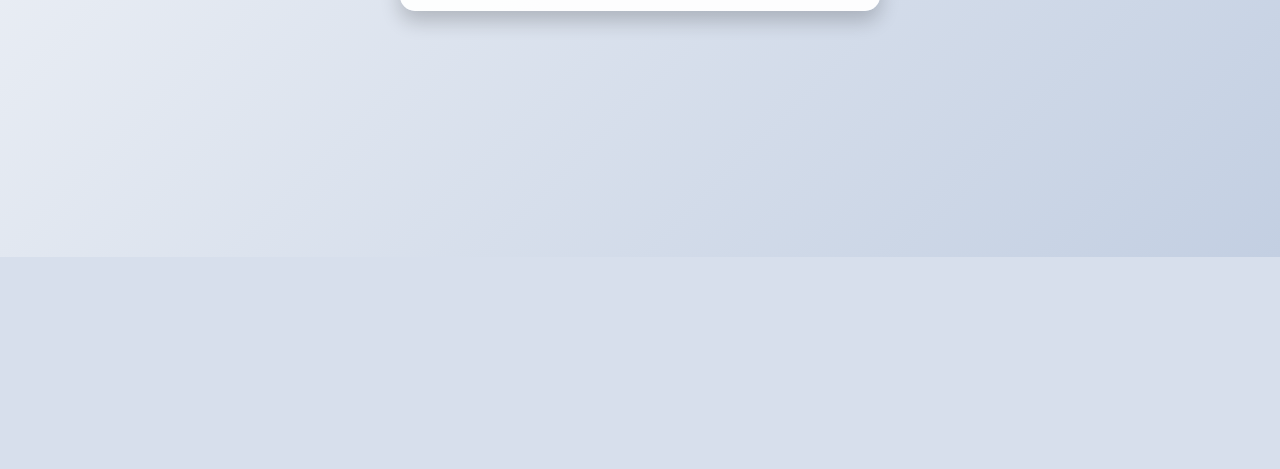
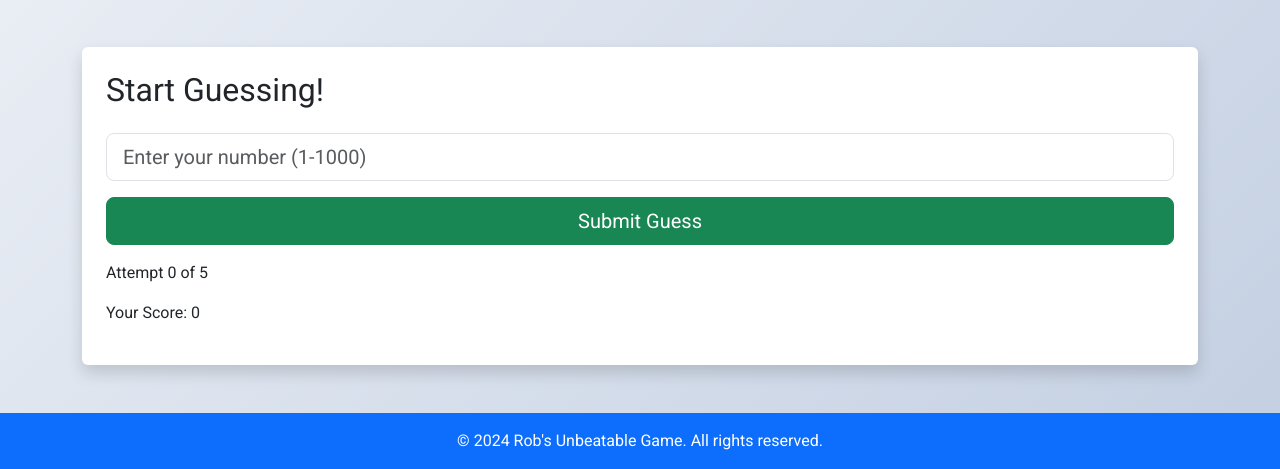
Before and after one commit to R2Ace/number_ninja, a Flask app: page / in a window 1280 px wide. Shown: the part 543-1012 px from the top of the page. Before the commit the page ends 800 px from the top, so only its background shows below. Run offline with Flask 3, Linux system fonts and the light colour scheme.

Commit message:
Created landing page

```diff
--- a/Templates/index.html
+++ b/Templates/index.html
@@ -4,39 +4,91 @@
 <head>
     <meta charset="UTF-8">
     <meta name="viewport" content="width=device-width, initial-scale=1.0">
-    <title>Rob's Guessing Game</title>
+    <title>Rob's Unbeatable Game</title>
+
     <!-- Google Fonts -->
     <link href="https://fonts.googleapis.com/css2?family=Roboto:wght@400;700&display=swap" rel="stylesheet">
-    <!-- CSS Stylesheet -->
+
+    <!-- Bootstrap CSS -->
+    <link href="https://cdn.jsdelivr.net/npm/bootstrap@5.3.0/dist/css/bootstrap.min.css" rel="stylesheet">
+
+    <!-- Custom CSS -->
     <link rel="stylesheet" href="{{ url_for('static', filename='styles.css') }}">
 </head>
 <body>
-    <div class="game-wrapper">
-        <h1>Rob's UNBEATABLE GAME FOR REAL</h1>
+    <!-- Navbar -->
+    <nav class="navbar navbar-expand-lg navbar-dark bg-primary">
+        <div class="container">
+            <a class="navbar-brand" href="#">Rob's Unbeatable Game</a>
+            <button class="navbar-toggler" type="button" data-bs-toggle="collapse" data-bs-target="#navbarNav"
+                aria-controls="navbarNav" aria-expanded="false" aria-label="Toggle navigation">
+                <span class="navbar-toggler-icon"></span>
+            </button>
+            <!-- Add additional navbar items here if needed -->
+        </div>
+    </nav>
+
+    <!-- Hero Section -->
+    <header class="bg-light text-center py-5">
+        <div class="container">
+            <h1 class="display-4">Welcome to Rob's Unbeatable Game!</h1>
+            <p class="lead">Can you guess the correct number between 1 and 1000 in just 5 tries?</p>
+            <a href="#game" class="btn btn-primary btn-lg mt-3">Play Now</a>
+        </div>
+    </header>
+
+    <!-- Game Section -->
+    <section id="game" class="py-5">
+        <div class="container">
+            <div class="game-wrapper p-4 bg-white rounded shadow">
+                <h2 class="mb-4">Start Guessing!</h2>
                 <form action="{{ url_for('index') }}" method="POST">
-            <input type="number" name="guess" placeholder="Enter your number" min="1" max="1000" required>
-            <input type="submit" value="Submit" class="submit-btn">
+                    <div class="mb-3">
+                        <input type="number" name="guess" class="form-control form-control-lg"
+                               placeholder="Enter your number (1-1000)" min="1" max="1000" required>
+                    </div>
+                    <button type="submit" class="btn btn-success btn-lg w-100">Submit Guess</button>
                 </form>
+
                 {% if feedback %}
-            <div class="feedback {% if feedback_type == 'success' %}success{% endif %}">{{ feedback }}</div>
+                    <div class="alert alert-{{ 'success' if feedback_type == 'success' else 'danger' }} mt-4" role="alert">
+                        {{ feedback }}
+                    </div>
                     {% if play_again %}
-                <form action="{{ url_for('play_again') }}" method="GET">
-                    <input type="submit" value="Try Again" class="try-again-btn">
-                </form>
-            {% endif %}
-            {% if attempts is defined and max_attempts is defined %}
-                <div class="attempts">Attempt {{ attempts }} of {{ max_attempts }}</div>
-            {% endif %}
-            {% if score is defined %}
-                <div class="score">Your Score: {{ score }}</div>
+                        <a href="{{ url_for('play_again') }}" class="btn btn-warning btn-lg w-100 mt-3">Try Again</a>
                     {% endif %}
                 {% endif %}
+
+                {% if attempts is defined and max_attempts is defined %}
+                    <div class="mt-3">
+                        <p>Attempt {{ attempts }} of {{ max_attempts }}</p>
                     </div>
+                {% endif %}
+
+                {% if score is defined %}
+                    <div class="mt-2">
+                        <p>Your Score: {{ score }}</p>
+                    </div>
+                {% endif %}
+            </div>
+        </div>
+    </section>
+
+    <!-- Footer -->
+    <footer class="bg-primary text-white text-center py-3">
+        <div class="container">
+            <p>&copy; {{ current_year }} Rob's Unbeatable Game. All rights reserved.</p>
+        </div>
+    </footer>
 
     <!-- Sound Effects -->
     <audio id="success-sound" src="{{ url_for('static', filename='success.mp3') }}" preload="auto"></audio>
     <audio id="error-sound" src="{{ url_for('static', filename='error.mp3') }}" preload="auto"></audio>
 
+    <!-- Bootstrap JS and dependencies -->
+    <script src="https://cdn.jsdelivr.net/npm/bootstrap@5.3.0/dist/js/bootstrap.bundle.min.js"></script>
+
+    <!-- Custom JS -->
     <script>
         function playSound(type) {
             const sound = document.getElementById(type + '-sound');
@@ -44,14 +96,15 @@
                 sound.play().catch(error => {
                     console.error('Error playing sound:', error);
                 });
+            } else {
+                console.error('Sound element not found for type:', type);
             }
         }
 
-        // Trigger sounds based on feedback after the DOM is fully loaded
-        document.addEventListener('DOMContentLoaded', function() {
+        document.addEventListener('DOMContentLoaded', function () {
             {% if feedback_type == 'success' %}
                 playSound('success');
-            {% elif feedback_type == 'error' and feedback %}
+            {% elif feedback_type == 'error' %}
                 playSound('error');
             {% endif %}
         });
--- a/app.py
+++ b/app.py
@@ -1,6 +1,7 @@
 # app.py
-from flask import Flask, render_template, request, redirect, url_for # type: ignore
+from flask import Flask, render_template, request, redirect, url_for  # type: ignore
 import random
+from datetime import datetime
 
 app = Flask(__name__)
 
@@ -20,7 +21,7 @@ def index():
         attempts = 0
 
     feedback = None
-    feedback_type = 'error'  # Default feedback type
+    feedback_type = 'danger'  # Default feedback type
 
     if request.method == 'POST':
         user_guess = request.form.get('guess')
@@ -31,8 +32,10 @@ def index():
 
             if user_guess < random_number:
                 feedback = "Oops, your guess is too low!"
+                feedback_type = 'error'
             elif user_guess > random_number:
                 feedback = "Oops, your guess is too high!"
+                feedback_type = 'error'
             else:
                 feedback = "🎉 Letsssss go! You have guessed the correct number! 🎉"
                 feedback_type = 'success'
@@ -43,18 +46,20 @@ def index():
                                        feedback=feedback,
                                        feedback_type=feedback_type,
                                        play_again=True,
-                                       score=score)
+                                       score=score,
+                                       current_year=datetime.now().year)
 
             if attempts >= max_attempts:
                 feedback = f"😞 Oops, you've reached the maximum number of attempts. The correct number was {random_number}."
-                feedback_type = 'error'
+                feedback_type = 'danger'
                 random_number = None
                 attempts = 0
                 return render_template('index.html',
                                        feedback=feedback,
                                        feedback_type=feedback_type,
                                        play_again=True,
-                                       score=score)
+                                       score=score,
+                                       current_year=datetime.now().year)
 
         else:
             feedback = "⚠️ Please enter a valid number to proceed."
@@ -64,7 +69,8 @@ def index():
                            feedback_type=feedback_type,
                            attempts=attempts,
                            max_attempts=max_attempts,
-                           score=score)
+                           score=score,
+                           current_year=datetime.now().year)
 
 @app.route('/play_again', methods=['GET'])
 def play_again():
--- a/static/styles.css
+++ b/static/styles.css
@@ -1,22 +1,58 @@
+/* static/styles.css */
+
+/* Global Styles */
 body {
     font-family: 'Roboto', sans-serif;
+    background: linear-gradient(135deg, #f5f7fa, #c3cfe2);
     margin: 0;
     padding: 0;
-    height: 100vh;
-    background: linear-gradient(135deg, #f5f7fa, #c3cfe2);
-    display: flex;
-    justify-content: center;
-    align-items: center;
 }
 
+/* Navbar Customization */
+.navbar-brand {
+    font-weight: 700;
+    font-size: 1.5rem;
+}
+
+/* Hero Section */
+header {
+    background-image: url('https://source.unsplash.com/1600x900/?game,number');
+    background-size: cover;
+    background-position: center;
+    color: white;
+    position: relative;
+    height: 60vh;
+    display: flex;
+    align-items: center;
+    justify-content: center;
+}
+
+header::after {
+    content: '';
+    position: absolute;
+    top: 0;
+    left: 0;
+    width: 100%;
+    height: 100%;
+    background: rgba(0, 0, 0, 0.5);
+}
+
+header .container {
+    position: relative;
+    z-index: 1;
+}
+
+header h1 {
+    font-size: 3rem;
+    font-weight: 700;
+}
+
+header p {
+    font-size: 1.25rem;
+}
+
+/* Game Section */
 .game-wrapper {
-    background: rgba(255, 255, 255, 0.95);
-    padding: 40px;
-    border-radius: 15px;
-    box-shadow: 0 10px 20px rgba(0,0,0,0.2);
-    text-align: center;
-    max-width: 400px;
-    width: 90%;
     transition: transform 0.3s ease;
 }
 
@@ -24,98 +60,23 @@ body {
     transform: scale(1.02);
 }
 
-h1 {
-    margin-bottom: 25px;
-    font-size: 28px;
-    color: #333;
+.alert {
+    font-size: 1.1rem;
 }
 
-form {
-    display: flex;
-    flex-direction: column;
-    align-items: center;
-}
-
-input[type="number"] {
-    padding: 12px;
-    font-size: 16px;
-    border: 2px solid #ddd;
-    border-radius: 8px;
-    width: 100%;
-    max-width: 250px;
-    margin-bottom: 20px;
-    transition: border-color 0.3s;
-}
-
-input[type="number"]:focus {
-    border-color: #007bff;
-    outline: none;
-}
-
-.submit-btn, .try-again-btn {
-    padding: 12px 25px;
-    font-size: 16px;
-    cursor: pointer;
-    border: none;
-    border-radius: 8px;
-    transition: background 0.3s, transform 0.2s;
-    margin: 5px;
-}
-
-.submit-btn {
-    background: #28a745;
-    color: white;
-}
-
-.submit-btn:hover {
-    background: #218838;
-    transform: translateY(-2px);
-}
-
-.try-again-btn {
-    background: #dc3545;
-    color: white;
-}
-
-.try-again-btn:hover {
-    background: #c82333;
-    transform: translateY(-2px);
-}
-
-.feedback {
-    margin-top: 25px;
-    font-size: 20px;
-    color: #ff4d4d;
-}
-
-.feedback.success {
-    color: #28a745;
-}
-
-.attempts {
-    margin-top: 10px;
-    font-size: 16px;
-    color: #555;
-}
-
-.score {
-    margin-top: 15px;
-    font-size: 18px;
-    color: #333;
+/* Footer */
+footer p {
+    margin: 0;
+    font-size: 1rem;
 }
 
 /* Responsive Design */
-@media (max-width: 600px) {
-    .game-wrapper {
-        padding: 20px;
+@media (max-width: 768px) {
+    header h1 {
+        font-size: 2rem;
     }
 
-    h1 {
-        font-size: 24px;
-    }
-
-    input[type="number"], .submit-btn, .try-again-btn {
-        width: 100%;
-        max-width: none;
+    header p {
+        font-size: 1rem;
     }
 }
```
Lines whose indentation alone changed are shown as unchanged.
